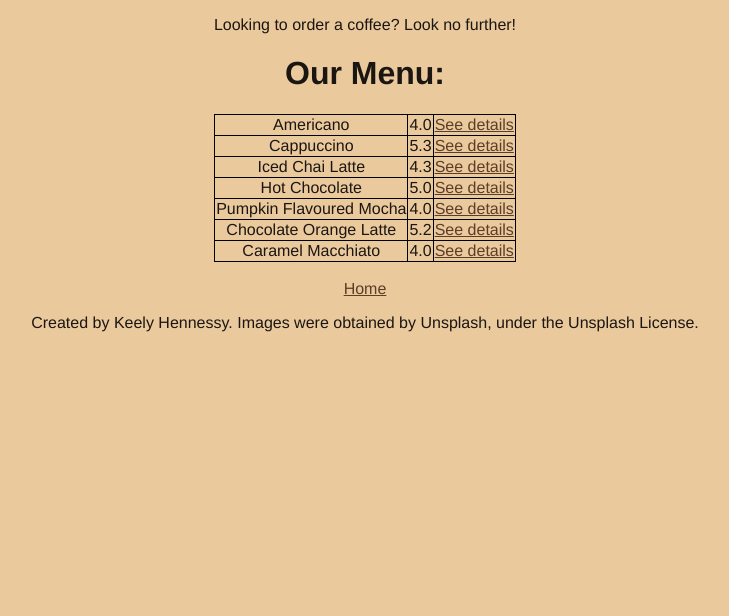
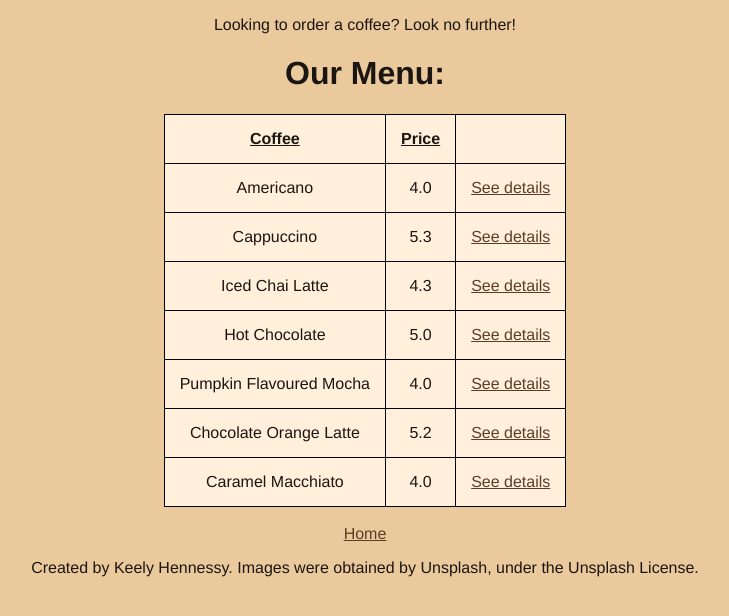
Before and after one commit to keely-h/House-Of-Coffee-Website, a Flask app: page /orders in a window 1280 px wide. Shown: the part 88-704 px from the top of the page, without its empty margins (275-1004 px from the left). Run offline with Flask 3, Linux system fonts and the light colour scheme; data comes from the database, SQL or seed files in the repository.

Commit message:
Sorted Basket

```diff
--- a/static/styles.css
+++ b/static/styles.css
@@ -1,10 +1,13 @@
 table {
     margin: auto;
     border-collapse: collapse;
+    background-color: rgb(255, 239, 219);
+
 }
 
 th,
 td {
+    padding: 15px;
     border: 1px solid black;
 }
 
@@ -119,9 +122,11 @@ header .rightSide p {
     /* horizontally center everything */
     gap: 1.5rem;
 }
+
 .flexLeft .images {
     margin-left: auto;
 }
+
 .flexLeft .flexRight {
     flex: 1;
     display: flex;
@@ -134,30 +139,36 @@ header .rightSide p {
     height: 30%;
     flex-shrink: 0;
 }
+
 .orderButton {
     background-color: white;
     padding: 0.75rem 1.25rem;
     border-radius: 0.5rem;
     display: inline-block;
 }
+
 .flexRight {
     display: flex;
     flex-direction: column;
-    align-items:flex-start;
+    align-items: flex-start;
     justify-content: center;
     gap: 0.75rem;
 }
+
 #Left {
     text-align: center;
 
 }
+
 a:hover {
     background-color: rgb(199, 185, 166);
 }
+
 /* Once the viewport hits 600px, cap it at 2rem */
 @media (min-width: 800px) {
-  .flexLeft {
-    font-size: 20px;
-  }
+    .flexLeft {
+        font-size: 20px;
+    }
 }
+
 /* images are from unsplashed, free for use., nathan dumlao. */
--- a/templates/admin_log.html
+++ b/templates/admin_log.html
@@ -2,7 +2,8 @@
 
 {% block main_content %}
 <br />
-<p>Admin Log-in</p>
+<p>Admin Log-in:</p>
+<br>
 <form action="" method="post" novalidate>
     {{ form.hidden_tag() }}
     {{ form.admin.label }}
--- a/templates/index.html
+++ b/templates/index.html
@@ -8,9 +8,9 @@
 
     <div class="flexRight">
         <p>
-            Welcome to the House of Coffee, where we can offer you our finest homemade brews!
+            Welcome to our coffee shop, where we can offer you some of our finest homemade brews!
         </p>
-        <a class="orderButton" href="{{ url_for('orders') }}">Click here!</a>
+        <a class="orderButton" href="{{ url_for('orders') }}">Click here to order!</a>
     </div>
 </div>
 {% if "user_id" not in session %}
--- a/templates/login_form.html
+++ b/templates/login_form.html
@@ -1,7 +1,9 @@
 {% extends "base.html" %}
 
 {% block main_content %}
-<br />
+<br>
+<p>Log-In:</p>
+<br>
 <form action="" method="post" novalidate>
 {{ form.hidden_tag() }}
 {{ form.user_id.label }}
--- a/templates/orders.html
+++ b/templates/orders.html
@@ -5,6 +5,11 @@
 <p>Looking to order a coffee? Look no further!</p>
 <h1>Our Menu: </h1>
 <table>
+    <tr>
+        <th><u>Coffee</u></th>
+        <th><u>Price</u></th>
+        <th></th>
+    </tr>
     {% for coffee in coffees %}
         <tr>
             <td>{{ coffee["name"] }}</td>
```
Also changed, not shown: 2 other files.
